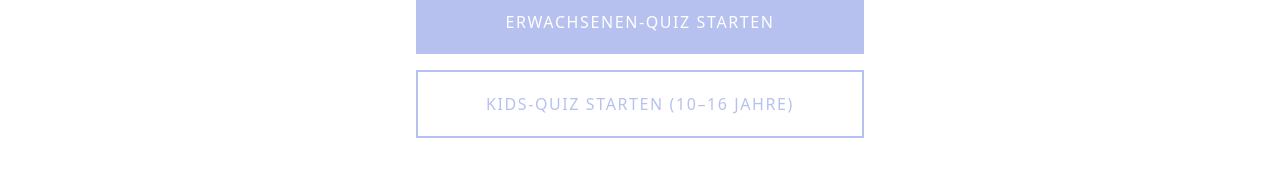
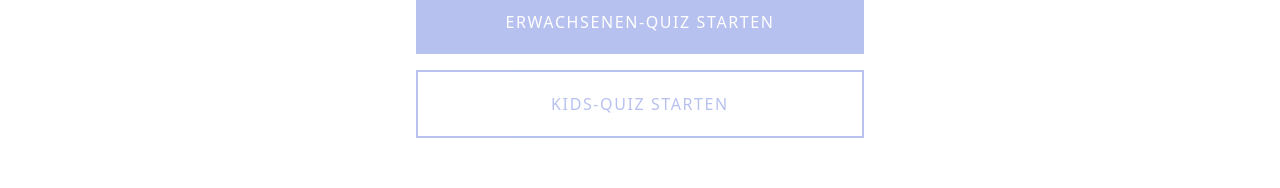
Before and after one commit to cip-marketing-gmbh/VISA-Winter-Paralympics26, a Next.js app: page / in a window 1280 px wide. Shown: the part 486-674 px from the top of the page. Built offline with nearby package versions, Linux system fonts and the light colour scheme.

Commit message:
Update page.tsx

```diff
--- a/app/page.tsx
+++ b/app/page.tsx
@@ -62,7 +62,7 @@ export default function WelcomePage() {
               disabled={!name}
               className="w-full border-2 border-[#1434CB] text-[#1434CB] py-5 font-medium hover:bg-blue-50 transition-colors disabled:opacity-30 uppercase tracking-widest text-base"
             >
-              Kids-Quiz starten (10–16 Jahre)
+              Kids-Quiz starten
             </button>
           </div>
         </div>
```
